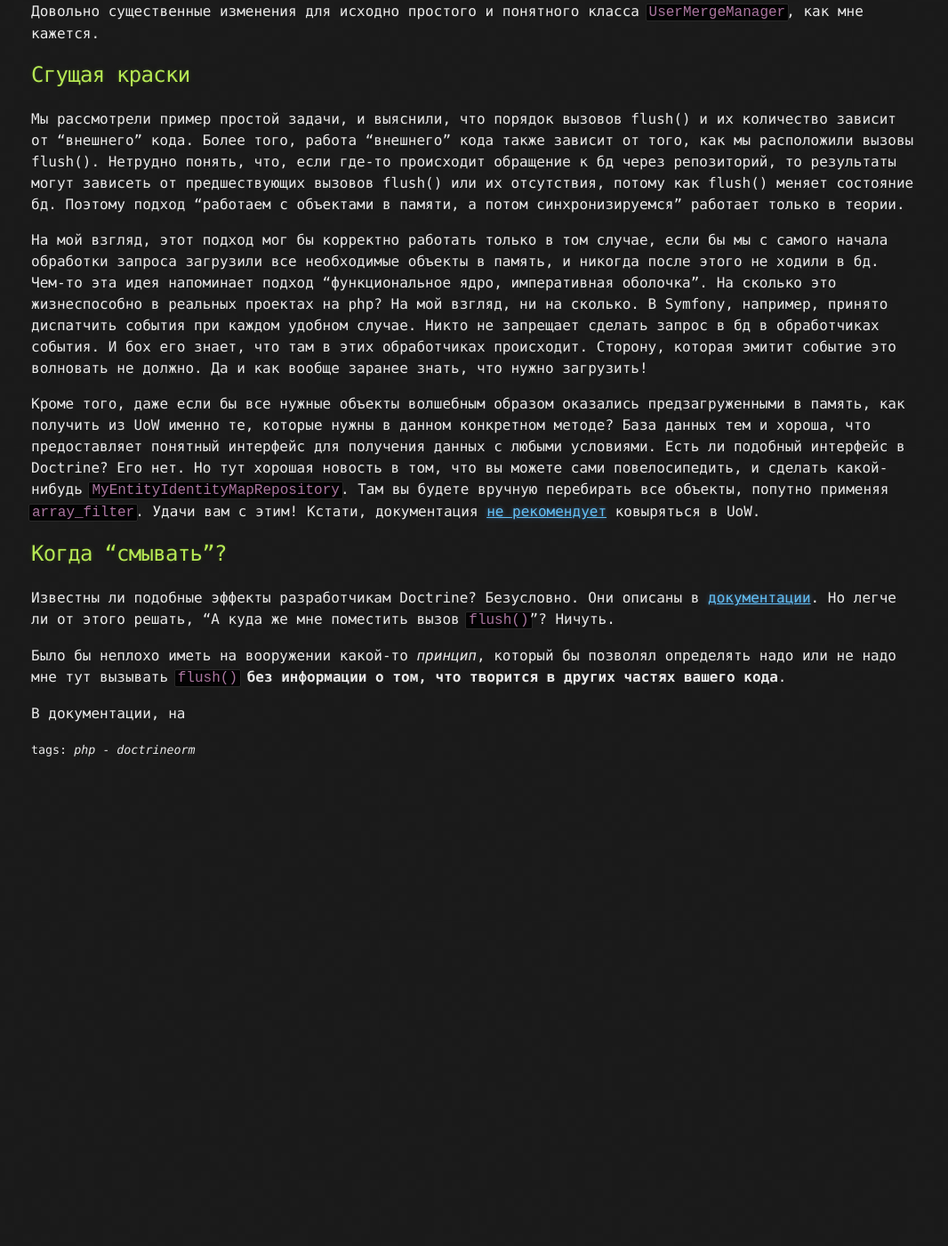
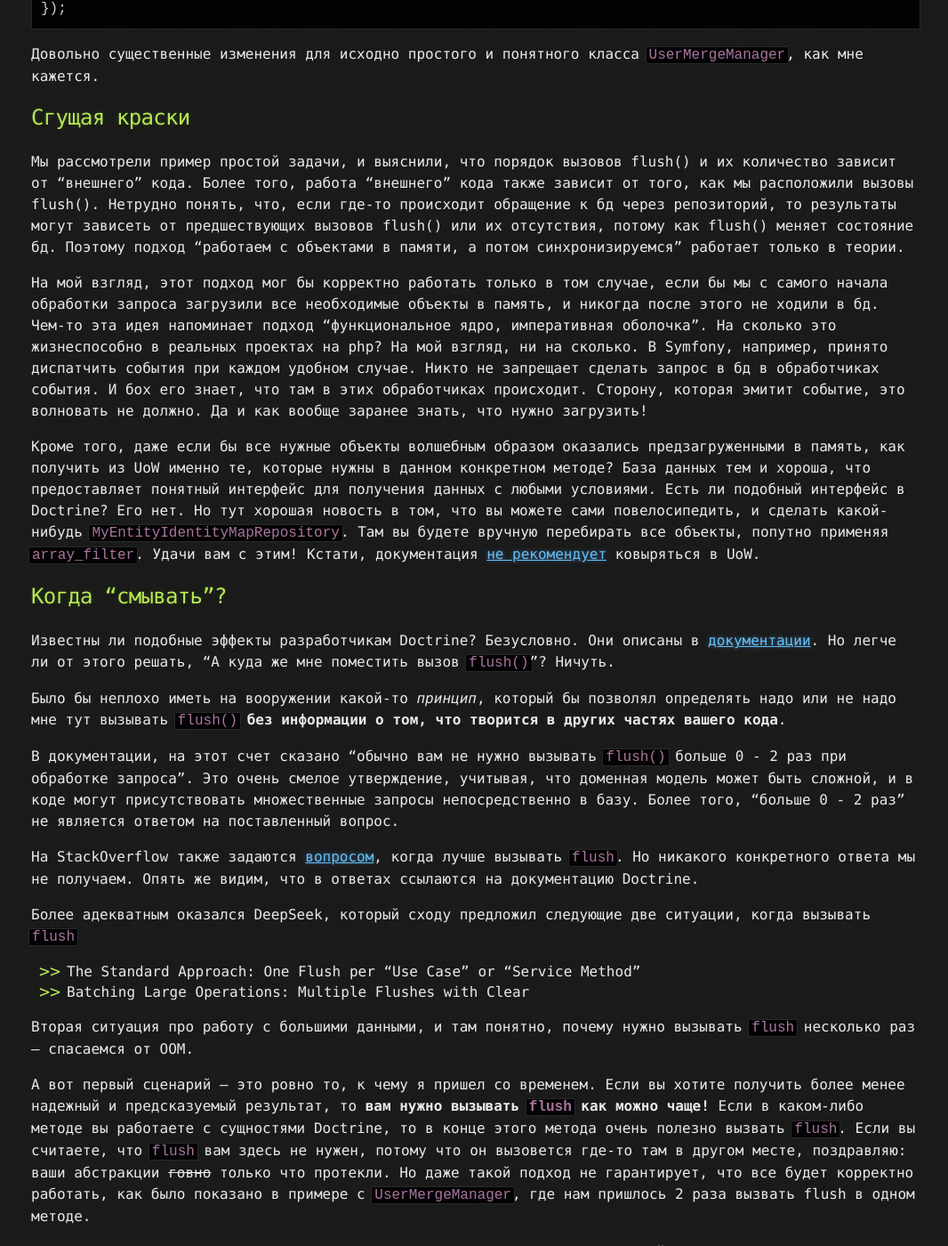
Before and after one commit to Feolius/feolius.github.io, a Jekyll site: the page built from _posts/2025-09-06-doctrine-breaks-architecture-ru.markdown, in a window 1280 px wide and 1400 px high, scrolled down 8541 px. Shown: the whole window at 89% size, without its empty margins (105-1171 px from the left). Built offline with Jekyll 4.4.1, drawn with Linux system fonts in a browser that asks for light colours; comment, search, counter and statistics services are not loaded; before the commit the page ends 9415 px from its top, so only the background shows below that; some of the changed text lies outside the part shown.

Commit message:
work in progress

```diff
--- a/_posts/2025-09-06-doctrine-breaks-architecture-ru.markdown
+++ b/_posts/2025-09-06-doctrine-breaks-architecture-ru.markdown
@@ -244,17 +244,19 @@ final readonly class UserMergeManager
 
 ## Черный день для Doctrine ORM
 
-`UserMergeManager` выглядит корректным в общем случае, и кажется, будто он должен работать всегда. К
-сожалению это не так. Я не случайно сказал, что inverse side опциональная. Она не нужна doctrine для синхронизации
-объектов с бд и в некоторых случаях даже может быть вредной.
+`UserMergeManager` выглядит просто и понятно. Но единственное изменение в модели данных Doctrine координально поменяет
+реализацию этого класса, и от простоты не останется и следа.
 
-Представьте себе базу данных, которая хранит пользователей и города. Мы хотим обозначить, в каком городе живет
+Я не случайно сказал, что inverse side опциональная. Она не нужна doctrine для синхронизации
+объектов с бд и в некоторых случаях даже может быть вредной. Представьте себе базу данных, которая хранит пользователей
+и города. Мы хотим обозначить, в каком городе живет
 пользователь. Это все та же связь ManyToOne, только Owning сторона теперь пользователь. У города же могло бы быть поле
 `users`, в котором был бы список пользователей, проживающих в этом городе. Но в городе живут сотни тысяч людей.
 Случайное обращение к такому полю может вызвать запрос в базу и гидрацию сотни тысяч объектов. Поэтому inverse сторону
 добавлять не стоит.
 
-Теперь давайте посмотрим, а что будет если в нашем твиттере убрать эту связь, т.е. убрать в `User` поле `twits`. В
+Теперь давайте посмотрим, а что будет если в нашем твиттере убрать эту связь, т.е. убрать в `User` поле `twits`. Это
+довольно валидный кейс в случае с твиттером: у пользователей могут быть сотни и тысячи твитов. В
 таком случае нам нужно будет внести в ряд важных изменений.
 
 Во-первых, упрощается изменение пользователя у `Twit`. Теперь это снова просто поле,
@@ -362,7 +364,7 @@ $this->entityManager->wrapInTransaction(function () use ($source, $target) {
 напоминает подход "функциональное ядро, императивная оболочка". На сколько это жизнеспособно в реальных проектах на php?
 На мой взгляд, ни на сколько. В Symfony, например, принято диспатчить события при каждом удобном случае. Никто не
 запрещает сделать запрос в бд в обработчиках события. И бох его знает, что там в этих обработчиках происходит.
-Сторону, которая эмитит событие это волновать не должно. Да и как вообще заранее знать, что нужно загрузить!
+Сторону, которая эмитит событие, это волновать не должно. Да и как вообще заранее знать, что нужно загрузить!
 
 Кроме того, даже если бы все нужные объекты волшебным образом оказались предзагруженными в память, как получить из UoW именно те,
 которые нужны в данном конкретном методе? База данных тем и хороша, что предоставляет понятный интерфейс для получения
@@ -379,4 +381,27 @@ $this->entityManager->wrapInTransaction(function () use ($source, $target) {
 Было бы неплохо иметь на вооружении какой-то _принцип_, который бы позволял определять надо или не надо мне тут вызывать
 `flush()` **без информации о том, что творится в других частях вашего кода**.
 
-В документации, на
+В документации, на этот счет сказано "обычно вам не нужно вызывать `flush()` больше 0 - 2 раз при обработке запроса".
+Это очень смелое утверждение, учитывая, что доменная модель может быть сложной, и в коде могут присутствовать
+множественные запросы непосредственно в базу. Более того, "больше 0 - 2 раз" не является ответом на поставленный вопрос.
+
+На StackOverflow также задаются [вопросом](https://stackoverflow.com/questions/77100344/what-is-the-best-practice-regarding-calling-flush-method-of-doctrine),
+когда лучше вызывать `flush`. Но никакого конкретного ответа мы не получаем. Опять же видим, что в ответах ссылаются
+на документацию Doctrine.
+
+Более адекватным оказался DeepSeek, который сходу предложил следующие две ситуации, когда вызывать `flush`
+* The Standard Approach: One Flush per "Use Case" or "Service Method"
+* Batching Large Operations: Multiple Flushes with Clear
+
+Вторая ситуация про работу с большими данными, и там понятно, почему нужно вызывать `flush` несколько раз -- спасаемся от OOM.
+
+А вот первый сценарий -- это ровно то, к чему я пришел со временем. Если вы хотите получить более менее надежный и
+предсказуемый результат, то **вам нужно вызывать `flush` как можно чаще!** Если в каком-либо методе вы
+работаете с сущностями Doctrine, то в конце этого метода очень полезно вызвать `flush`.
+Если вы считаете, что `flush` вам здесь не нужен, потому что он вызовется где-то там в другом месте, поздравляю:
+ваши абстракции ~~говно~~ только что протекли. Но даже такой подход не гарантирует, что все будет корректно работать,
+как было показано в примере с `UserMergeManager`, где нам пришлось 2 раза вызвать flush в одном методе.
+
+Данная рекомендация противоречит тому, что написано в документации и самой задумке DataMapper вместе с UoW.
+Основная проблема здесь в том, что разработчики действительно считали обработку одного запроса "единицей работы". Но на
+практике это так только для очень простых сценариев. В жизни обработка запросов может быть сколь угодно сложной.
```
Also changed, not shown: other parts of _posts/2025-09-06-doctrine-breaks-architecture-ru.markdown (+4 -4 lines).
